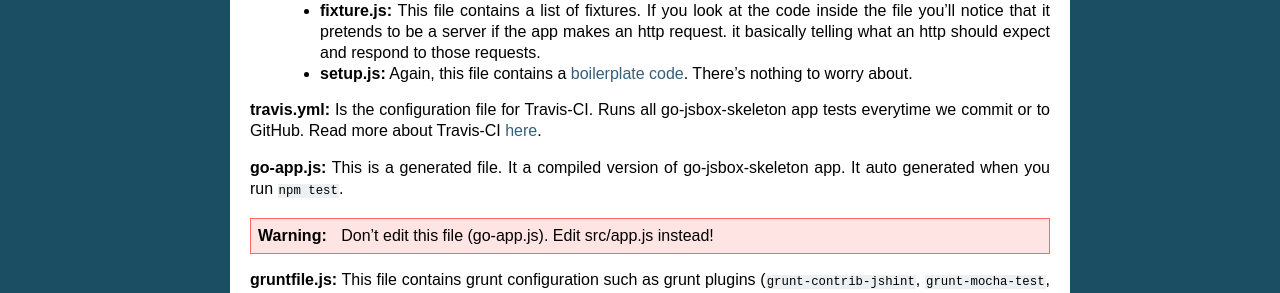
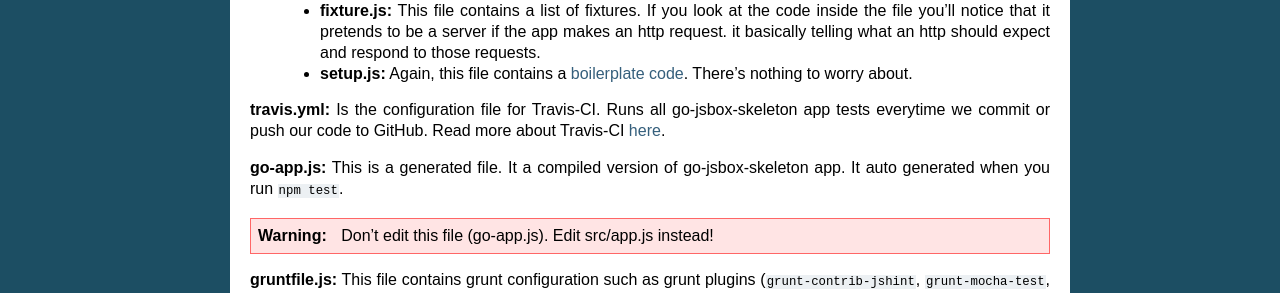
Before and after one commit to praekeltfoundation/vumi-jssandbox-toolkit, a Sphinx documentation site: the page built from docs/tutorial/sandbox_skeleton.rst, in a window 1280 px wide. Shown: the part 1307-1600 px from the top of the page. Built offline with Sphinx 7.4.7, drawn with Linux system fonts in a browser that asks for light colours.

Commit message:
add missing word

```diff
--- a/docs/tutorial/sandbox_skeleton.rst
+++ b/docs/tutorial/sandbox_skeleton.rst
@@ -53,7 +53,7 @@ Now let's take a look at the folders and files inside our go-jsbox-skeleton app
 	- **fixture.js:** This file contains a list of fixtures. If you look at the code inside the file you'll notice that it pretends to be a server if the app makes an http request. it basically telling what an http should expect and respond to those requests.
 	- **setup.js:** Again, this file contains a `boilerplate code <https://en.wikipedia.org/wiki/Boilerplate_code>`_. There's nothing to worry about.
 
-**travis.yml:** Is the configuration file for Travis-CI. Runs all go-jsbox-skeleton app tests everytime we commit or to GitHub. Read more about Travis-CI `here <https://travis-ci.org/>`_.
+**travis.yml:** Is the configuration file for Travis-CI. Runs all go-jsbox-skeleton app tests everytime we commit or push our code to GitHub. Read more about Travis-CI `here <https://travis-ci.org/>`_.
 
 
 **go-app.js:** This is a generated file. It a compiled version of go-jsbox-skeleton app. It auto generated when you run ``npm test``.
```
